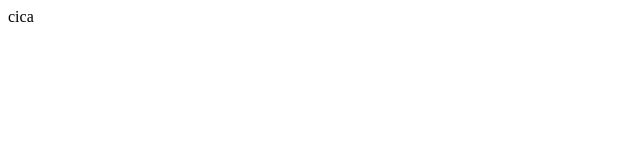
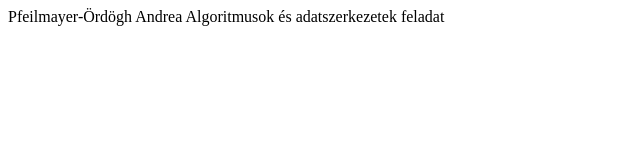
Before and after one commit to ordoga76-hue/Indexoldal, a plain HTML site: page index.html in a window 1280 px wide. Shown: the whole page, without its empty margins (0-640 px from the left). Drawn offline with Linux system fonts and the light colour scheme.

Commit message:
Update index.html

```diff
--- a/index.html
+++ b/index.html
@@ -6,6 +6,7 @@
     <title>Document</title>
 </head>
 <body>
-    cica
+    Pfeilmayer-Ördögh Andrea
+    Algoritmusok és adatszerkezetek feladat
 </body>
 </html>
```
